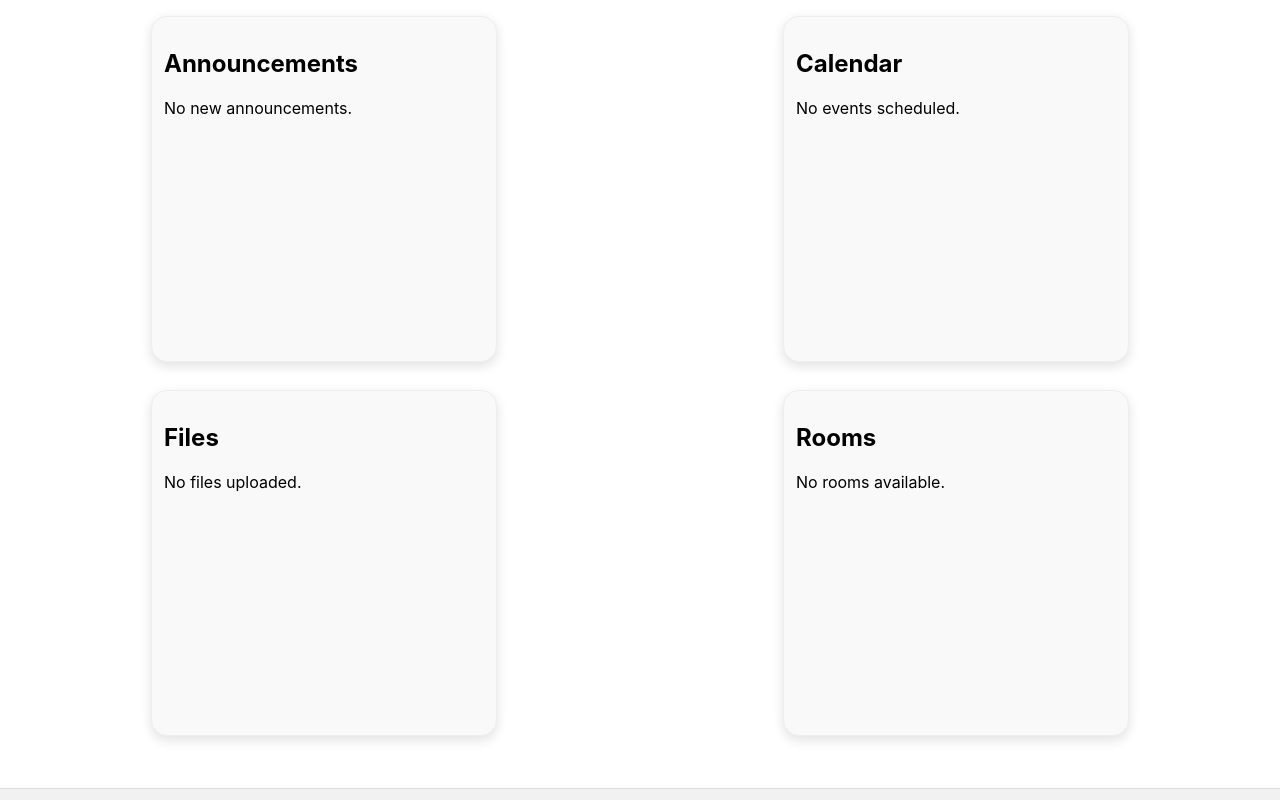
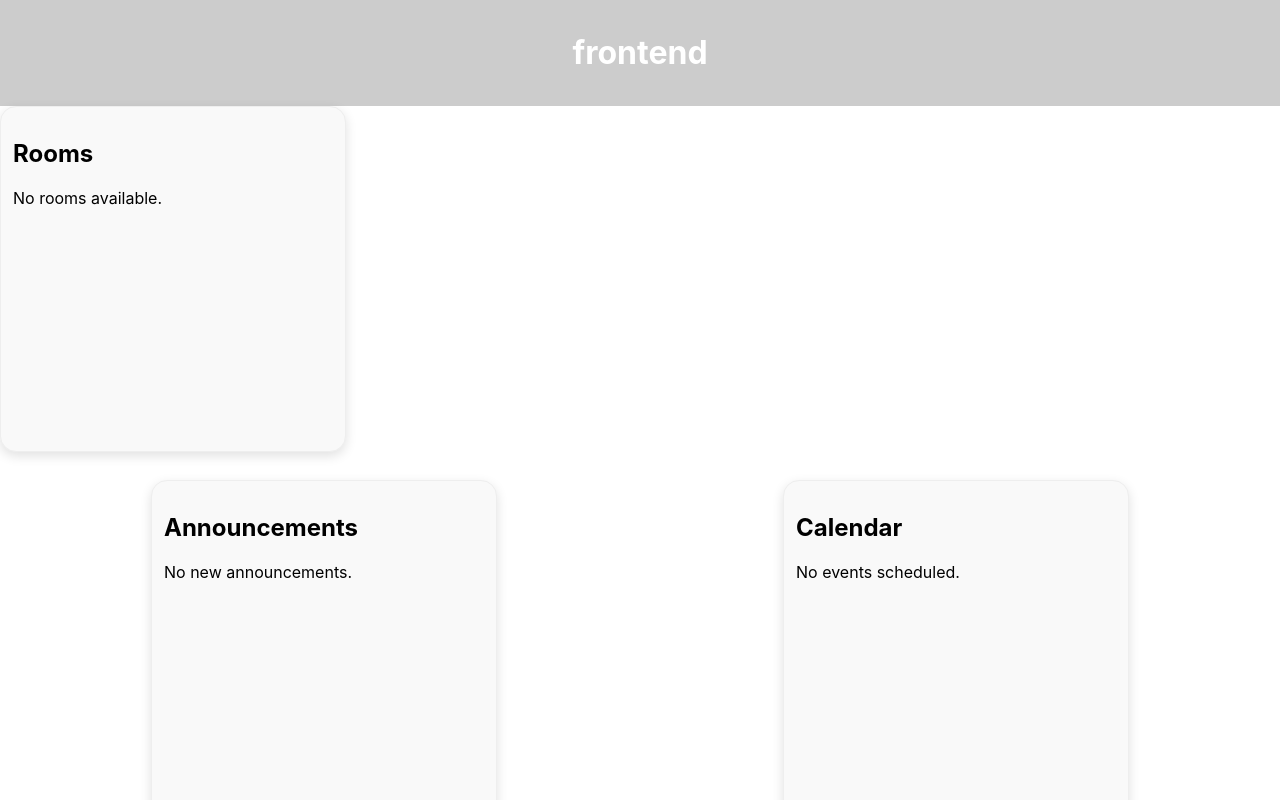
Before and after one commit to 4-semester-projekt-team-12/frontend, a React (Create React App) app: page / in a window 1280 px wide. Shown: the top 800 px of the page. Built offline with nearby package versions, Linux system fonts and the light colour scheme.

Commit message:
move rooms outside grid

```diff
--- a/public/styles.css
+++ b/public/styles.css
@@ -1,3 +1,11 @@
+header {
+  text-align: center;
+  background-color: #ccc;
+  color: white;
+  padding: 12px;
+  text-align: center;
+}
+
 footer {
   text-align: center;
   padding: 12px;
@@ -25,6 +33,7 @@ footer {
   justify-content: space-around;
   box-shadow: 0 4px 12px rgba(0,0,0,0.12);
   border-radius: 16px;
+  z-index: 1;
 }
 
 .calendar {
--- a/src/App.js
+++ b/src/App.js
@@ -9,12 +9,12 @@ function App() {
   return (
     <div>
       <Header />
+      <Rooms />
     <div className="grid-container">
       <Announcements />
       <Calendar />
       <Files />
-      <Rooms />
-      </div>
+    </div>
 
       <Footer />
     </div>
--- a/src/components/Header.jsx
+++ b/src/components/Header.jsx
@@ -1,6 +1,7 @@
 function Header() {
   return (
     <header>
+      <h1>frontend</h1>
     </header>
   );
 }
```
